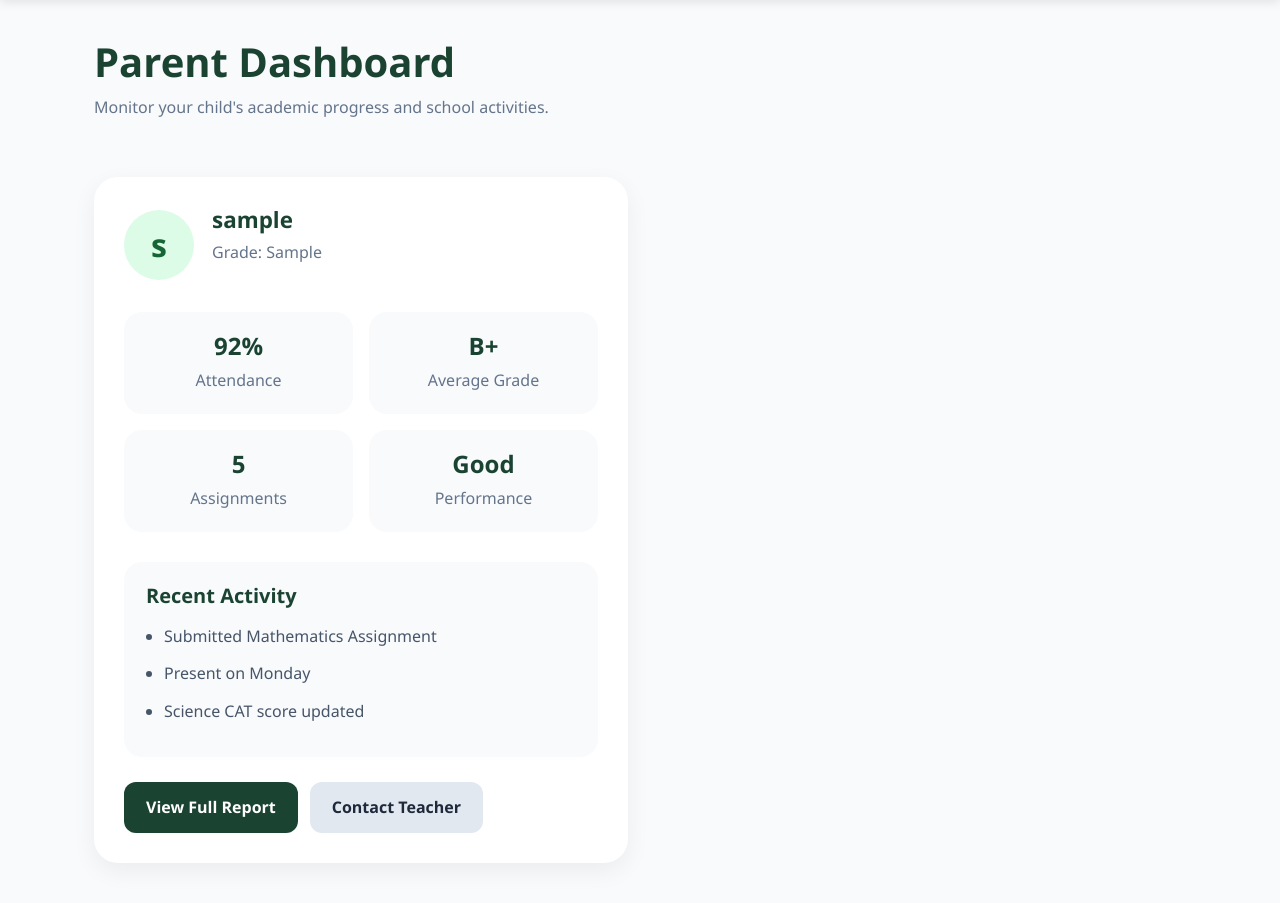
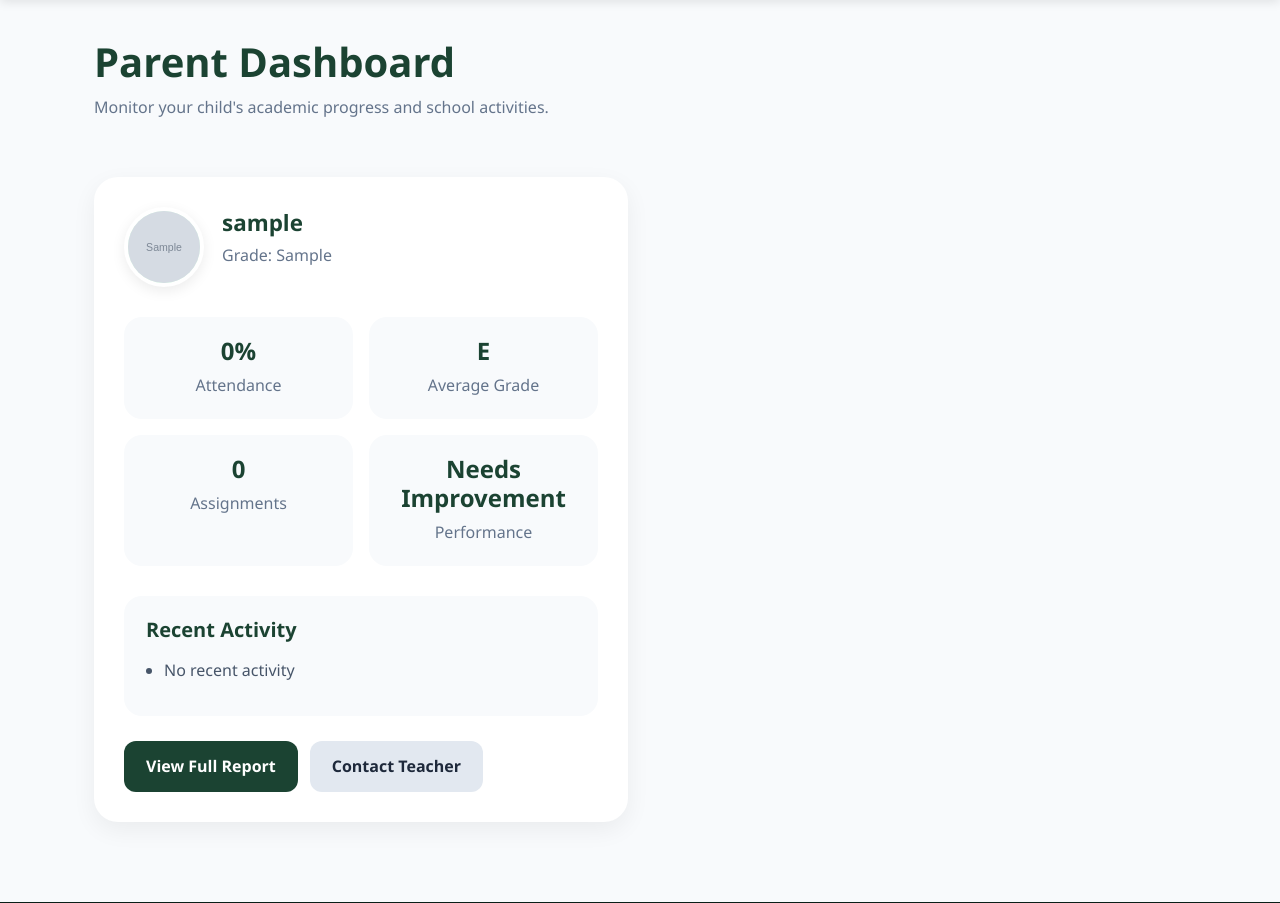
Before and after one commit to J-ohnP-aul/school_project, a Django app: page /academics/parent-dashboard/ in a window 1280 px wide. Shown: the part 76-979 px from the top of the page. Run offline with Django 5.2, Linux system fonts and the light colour scheme; a user stored in the database is signed in; tables that the repository leaves empty hold one stand-in row (values such as "Sample post"); grey boxes marked "Sample" are stand-in pictures.

Commit message:
profile in student as parent views

```diff
--- a/static/css/style.css
+++ b/static/css/style.css
@@ -1385,12 +1385,14 @@ h1,h2,h3,h4,h5{
 
 .student-avatar{
 
-    width:70px;
-
-    height:70px;
+    width:80px;
+
+    height:80px;
 
     border-radius:50%;
 
+    overflow:hidden;
+
     background:#DCFCE7;
 
     display:flex;
@@ -1404,8 +1406,23 @@ h1,h2,h3,h4,h5{
     font-weight:800;
 
     color:#166534;
-}
-
+
+    flex-shrink:0;
+
+    border:4px solid #fff;
+
+    box-shadow:
+        0 4px 14px rgba(0,0,0,0.08);
+}
+
+.student-avatar img{
+
+    width:100%;
+
+    height:100%;
+
+    object-fit:cover;
+}
 .student-top h3{
 
     margin:0;
--- a/templates/academics/parent_dashboard.html
+++ b/templates/academics/parent_dashboard.html
@@ -1,221 +1,155 @@
 {% extends 'base.html' %}
-
 {% block content %}
-
 <section class="dashboard-section">
-
 <div class="container">
-
     <!-- HEADER -->
-
     <div class="dashboard-header">
-
         <div>
-
             <h1 class="dashboard-title">
-
                 Parent Dashboard
-
             </h1>
-
             <p class="dashboard-subtitle">
-
                 Monitor your child's academic progress
                 and school activities.
-
             </p>
-
         </div>
-
     </div>
-
-
     <!-- STUDENTS -->
-
     <div class="row g-4">
-
         {% for student in students %}
-
         <div class="col-lg-6">
-
             <div class="parent-student-card">
-
                 <!-- TOP -->
-
                 <div class="student-top">
-
                     <div class="student-avatar">
 
-                        {{ student.user.username|slice:":1" }}
+    {% if student.profile_picture %}
 
-                    </div>
+        <img src="{{ student.profile_picture.url }}"
+             alt="{{ student.user.username }}">
 
+    {% else %}
+
+        {{ student.user.username|slice:":1" }}
+
+    {% endif %}
+
+</div>
                     <div>
-
                         <h3>
-
                             {{ student.user.username }}
-
                         </h3>
-
                         <p>
-
                             Grade:
                             {{ student.grade }}
-
                         </p>
-
                     </div>
-
                 </div>
-
-
                 <!-- INFO GRID -->
-
                 <div class="student-info-grid">
-
                     <div class="info-box">
-
                         <h4>
-
-                            92%
-
+                            {{ student.attendance_percentage|default:"0" }}%
                         </h4>
-
                         <p>
-
                             Attendance
-
                         </p>
-
                     </div>
-
                     <div class="info-box">
-
                         <h4>
-
-                            B+
-
+                            {% if student.average_grade > 80 %}
+                                A
+                            {% elif student.average_grade > 75 %}
+                                A-
+                            {% elif student.average_grade > 70 %}
+                                B+
+                            {% elif student.average_grade > 65 %}
+                                B
+                            {% elif student.average_grade > 60 %}
+                                B-
+                            {% elif student.average_grade > 55 %}
+                                C+
+                            {% elif student.average_grade > 50 %}
+                                C
+                            {% elif student.average_grade > 45 %}
+                                C-
+                            {% elif student.average_grade > 40 %}
+                                D+
+                            {% elif student.average_grade > 35 %}
+                                D
+                            {% else %}
+                                E
+                            {% endif %}
                         </h4>
-
                         <p>
-
                             Average Grade
-
                         </p>
-
                     </div>
-
                     <div class="info-box">
-
                         <h4>
-
-                            5
-
+                            {{ student.assignments_count|default:"0" }}
                         </h4>
-
                         <p>
-
                             Assignments
-
                         </p>
-
                     </div>
-
                     <div class="info-box">
-
                         <h4>
-
-                            Good
-
+                            {% if student.average_grade > 75 %}
+                                Excellent
+                            {% elif student.average_grade > 60 %}
+                                Good
+                            {% elif student.average_grade > 45 %}
+                                Average
+                            {% else %}
+                                Needs Improvement
+                            {% endif %}
                         </h4>
-
                         <p>
-
                             Performance
-
                         </p>
-
                     </div>
-
                 </div>
-
-
                 <!-- RECENT ACTIVITY -->
-
                 <div class="recent-box">
-
                     <h5>
-
                         Recent Activity
-
                     </h5>
-
                     <ul>
-
+                        {% for activity in student.recent_activities|slice:":3" %}
                         <li>
-                            Submitted Mathematics Assignment
+                            {{ activity.description }}
                         </li>
-
+                        {% empty %}
                         <li>
-                            Present on Monday
+                            No recent activity
                         </li>
-
-                        <li>
-                            Science CAT score updated
-                        </li>
-
+                        {% endfor %}
                     </ul>
-
                 </div>
-
-
                 <!-- BUTTONS -->
-
                 <div class="parent-actions">
-
                     <a href="#"
                        class="dashboard-btn">
-
                         View Full Report
-
                     </a>
-
                     <a href="#"
                        class="dashboard-btn secondary-btn">
-
                         Contact Teacher
-
                     </a>
-
                 </div>
-
             </div>
-
         </div>
-
         {% empty %}
-
         <div class="col-12">
-
             <div class="dashboard-card">
-
                 <p>
-
                     No linked students found.
-
                 </p>
-
             </div>
-
         </div>
-
         {% endfor %}
-
     </div>
-
 </div>
-
 </section>
-
 {% endblock %}
```
